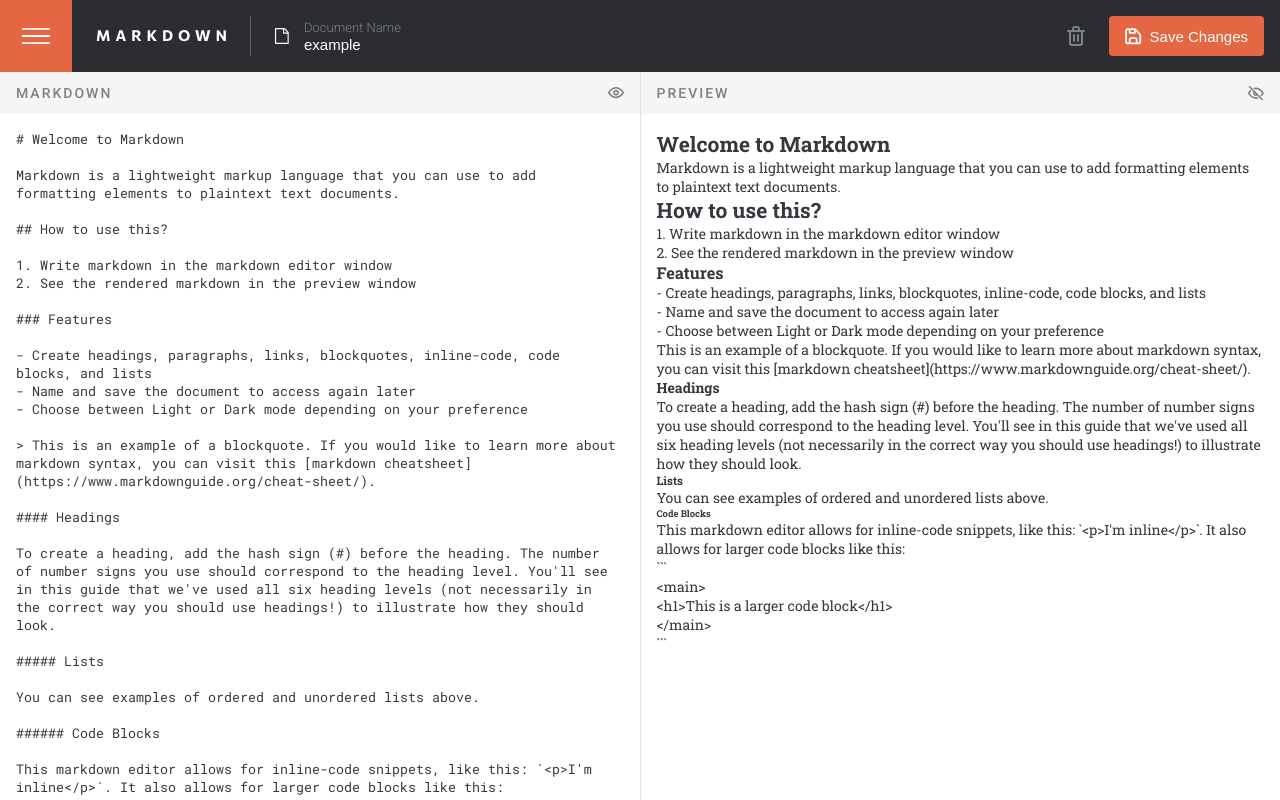
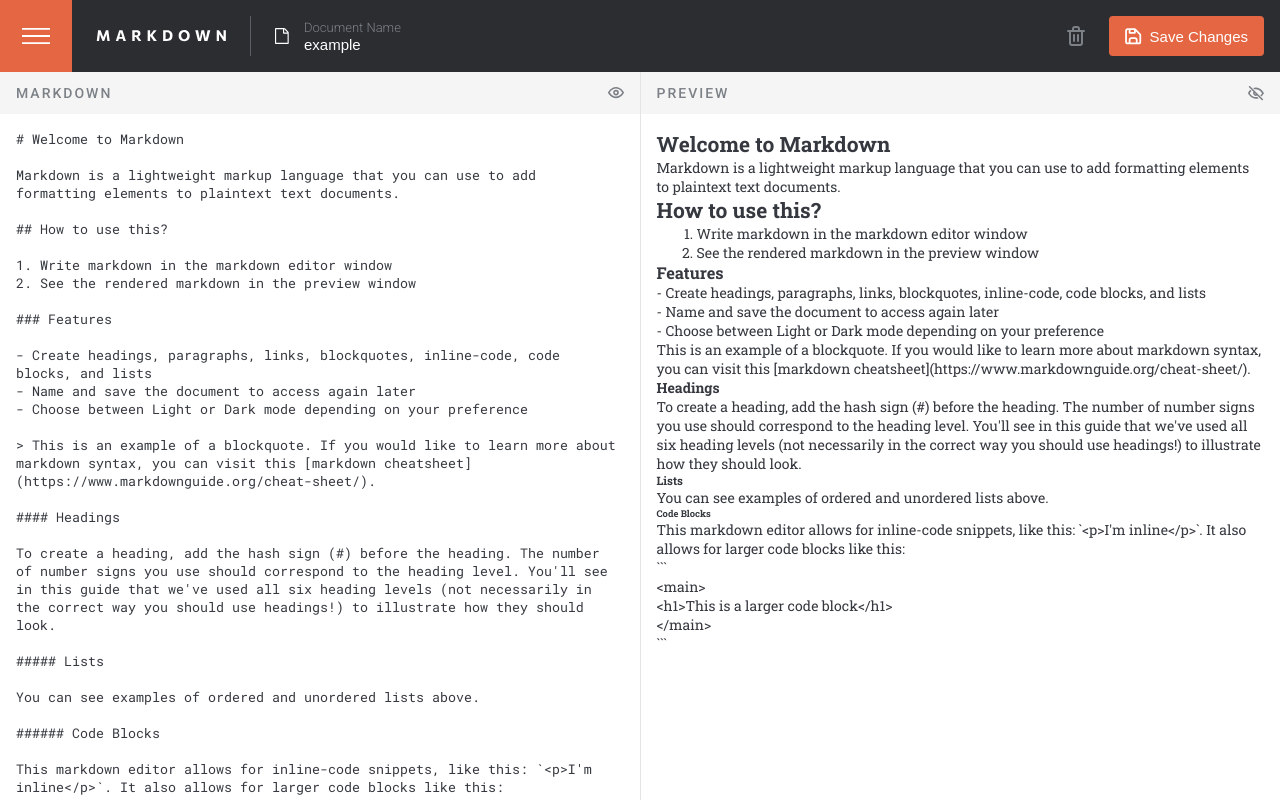
Before and after one commit to BrandenDaniel/markdown-app, a Next.js app: page / in a window 1280 px wide. Built offline with nearby package versions, Linux system fonts and the light colour scheme.

Commit message:
progress

```diff
--- a/src/components/MarkdownOutput.tsx
+++ b/src/components/MarkdownOutput.tsx
@@ -7,7 +7,6 @@ import { useMarkdownInputContext } from "@/context/markdown-input-context";
 
 export default function MarkdownOutput() {
   const { currentFile } = useMarkdownInputContext();
-  let markDownOutput: string[] = [];
   const rawOutput = currentFile.content;
 
   const h1 = "# ";
@@ -19,46 +18,81 @@ export default function MarkdownOutput() {
   const bold = "**";
   const italic = "*";
   const blockquote = "> ";
-  const orderedList = "1. ";
+  const orderedListPattern = /^\d+\.\s/; // Regular expression to match lines starting with a number followed by a period and space
 
   let lines = rawOutput.split("\n");
+  let output: React.ReactNode[] = [];
+  let currentOrderedList: React.ReactNode[] | null = null;
+
+  for (let i = 0; i < lines.length; i++) {
+    const line = lines[i];
+    if (line.startsWith(h1)) {
+      output.push(<h1 key={i}>{line.replace(h1, "")}</h1>);
+    } else if (line.startsWith(h2)) {
+      output.push(<h2 key={i}>{line.replace(h2, "")}</h2>);
+    } else if (line.startsWith(h3)) {
+      output.push(<h3 key={i}>{line.replace(h3, "")}</h3>);
+    } else if (line.startsWith(h4)) {
+      output.push(<h4 key={i}>{line.replace(h4, "")}</h4>);
+    } else if (line.startsWith(h5)) {
+      output.push(<h5 key={i}>{line.replace(h5, "")}</h5>);
+    } else if (line.startsWith(h6)) {
+      output.push(<h6 key={i}>{line.replace(h6, "")}</h6>);
+    } else if (line.startsWith(bold) && line.endsWith(bold)) {
+      output.push(<b key={i}>{line.replaceAll(bold, "")}</b>);
+    } else if (
+      line.startsWith(italic) &&
+      !line.startsWith(bold) &&
+      line.endsWith(italic)
+    ) {
+      output.push(<i key={i}>{line.replaceAll(italic, "")}</i>);
+    } else if (line.startsWith(blockquote)) {
+      output.push(
+        <div className="markdown__blockquote" key={i}>
+          {line.replace(blockquote, "")}
+        </div>
+      );
+    } else if (orderedListPattern.test(line)) {
+      // Line starts with a number and period, indicating an ordered list
+      if (!currentOrderedList) {
+        currentOrderedList = [];
+      }
+      currentOrderedList.push(
+        <li key={i}>{line.replace(orderedListPattern, "")}</li>
+      );
+
+      // Check the next line
+      let nextIndex = i + 1;
+      while (nextIndex < lines.length) {
+        const nextLine = lines[nextIndex];
+        if (orderedListPattern.test(nextLine)) {
+          currentOrderedList.push(
+            <li key={nextIndex}>{nextLine.replace(orderedListPattern, "")}</li>
+          );
+          nextIndex++;
+        } else {
+          break;
+        }
+      }
+
+      output.push(
+        <ol key={i} start={1}>
+          {currentOrderedList}
+        </ol>
+      );
+
+      currentOrderedList = null;
+      i = nextIndex - 1; // Skip processed lines
+    } else {
+      output.push(<p key={i}>{line}</p>);
+    }
+  }
 
   return (
     <section className={`markdown markdown--output ${roboto_slab.className}`}>
       <ViewToggle type="output" />
       <div className="markdown__content" id="markdown-output">
-        {lines.map((line, index) => {
-          if (line.startsWith(h1)) {
-            return <h1>{line.replace(h1, "")}</h1>;
-          } else if (line.startsWith(h2)) {
-            return <h2>{line.replace(h2, "")}</h2>;
-          } else if (line.startsWith(h3)) {
-            return <h3>{line.replace(h3, "")}</h3>;
-          } else if (line.startsWith(h4)) {
-            return <h4>{line.replace(h4, "")}</h4>;
-          } else if (line.startsWith(h5)) {
-            return <h5>{line.replace(h5, "")}</h5>;
-          } else if (line.startsWith(h6)) {
-            return <h6>{line.replace(h6, "")}</h6>;
-          } else if (line.startsWith(bold) && line.endsWith(bold)) {
-            return <b>{line.replaceAll(bold, "")}</b>;
-          } else if (
-            line.startsWith(italic) &&
-            !line.startsWith(bold) &&
-            line.endsWith(italic)
-          ) {
-            return <i>{line.replaceAll(italic, "")}</i>;
-          } else if (line.startsWith(blockquote)) {
-            return (
-              <div className="markdown__blockquote">
-                {line.replace(blockquote, "")}
-              </div>
-            );
-          } else if (line.startsWith()) {
-          } else {
-            return <p>{line}</p>;
-          }
-        })}
+        {output}
       </div>
     </section>
   );
```
